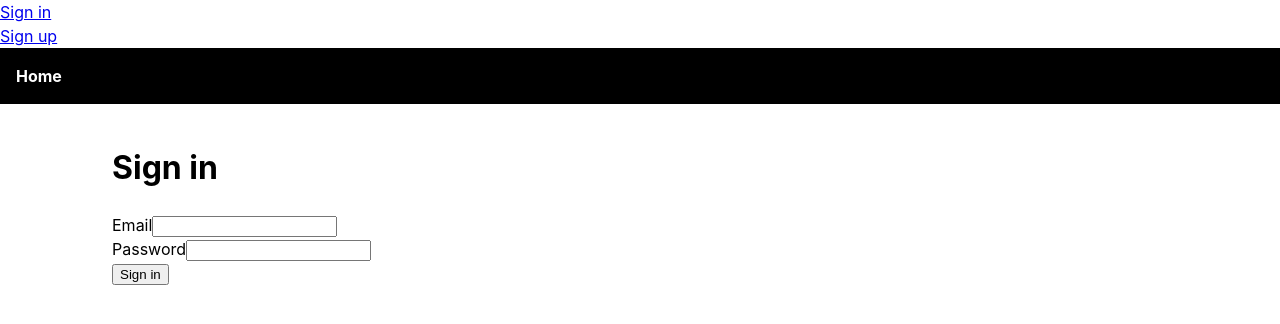
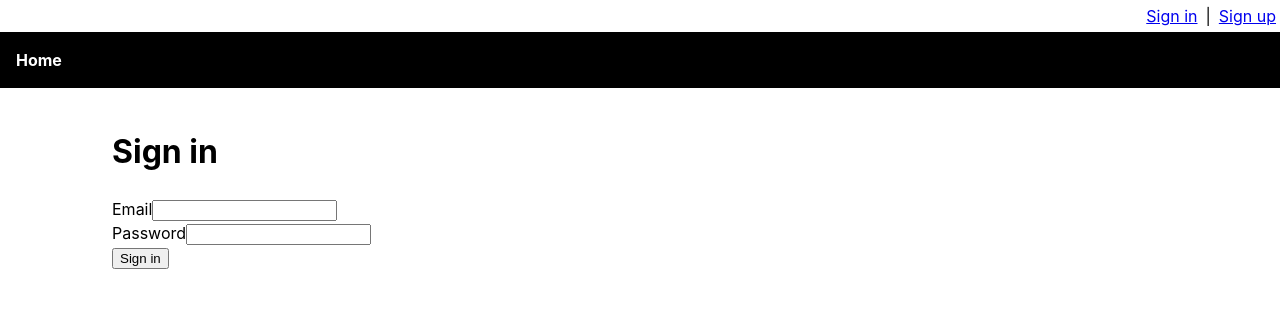
Before and after one commit to rpg0001/starter-project, a React (Create React App) app in the folder ui/: page /auth/signin in a window 1280 px wide. Shown: the top 324 px of the page. Built offline with nearby package versions, Linux system fonts and the light colour scheme; no server answers; the HTML template or start-up script is replaced by a standard one.

Commit message:
(ui) styling and rearranging

```diff
--- a/ui/src/auth/me.tsx
+++ b/ui/src/auth/me.tsx
@@ -7,8 +7,14 @@ export default function Me() {
             {auth.user ?
                 <div>
                     <h1>My account</h1>
-                    <p>Email: {auth.user.email}</p>
-                    <p>Username: {auth.user.username}</p>
+                    <p>
+                        <h2>Email</h2>
+                        <input type="text" disabled={true} value={auth.user.email}></input>
+                    </p>
+                    <p>
+                        <h2>Username</h2>
+                        <input type="text" disabled={true} value={auth.user.username}></input>
+                    </p>
                 </div>
                 :
                 <div>
--- a/ui/src/services/auth.ts
+++ b/ui/src/services/auth.ts
@@ -1,6 +1,6 @@
-import { baseUrl } from "../shared/constants";
+import { baseUrl } from "../utils/constants";
 import { User } from "./users";
-import { axiosGet, axiosPost } from "../shared/axios";
+import { axiosGet, axiosPost } from "../utils/axios";
 import axios, { AxiosResponse } from "axios";
 
 export async function signUp(
@@ -30,11 +30,9 @@ export async function signIn(
 }
 
 export async function signOut(): Promise<AxiosResponse> {
-    console.log("signOut");
     const response = await axios.post(`${baseUrl}/auth/signout`, {}, {
         withCredentials: true
     });
-    console.log("signOut response code: " + response.status)
     return response;
 }
 
--- a/ui/src/services/notes.ts
+++ b/ui/src/services/notes.ts
@@ -1,5 +1,5 @@
-import { baseUrl } from "../shared/constants";
-import { axiosDelete, axiosGet, axiosPatch, axiosPost } from "../shared/axios";
+import { baseUrl } from "../utils/constants";
+import { axiosDelete, axiosGet, axiosPatch, axiosPost } from "../utils/axios";
 
 export interface Note {
     id: number;
--- a/ui/src/services/users.ts
+++ b/ui/src/services/users.ts
@@ -1,5 +1,5 @@
-import { baseUrl } from "../shared/constants";
-import { axiosGet, axiosPatch, axiosDelete } from "../shared/axios";
+import { baseUrl } from "../utils/constants";
+import { axiosGet, axiosPatch, axiosDelete } from "../utils/axios";
 
 export interface User {
     id: number;
--- a/ui/src/shared/Layout.css
+++ b/ui/src/shared/Layout.css
@@ -19,3 +19,13 @@
 main {
     @apply mx-28 my-10;
 }
+
+.auth-navbar ul {
+    @apply
+        flex
+        w-full
+        p-1
+        gap-2
+        justify-end
+    ;
+}
--- a/ui/src/shared/Layout.tsx
+++ b/ui/src/shared/Layout.tsx
@@ -12,10 +12,10 @@ export default function Layout() {
                     {auth.user ?
                         <ul>
                             <li>
-                                <Link to="/auth/me">Account</Link>
+                                <button onClick={() => auth.postSignOut()}>Sign Out</button>
                             </li>
                             <li>
-                                <button onClick={() => auth.postSignOut()}>Sign Out</button>
+                                <Link to="/auth/me">Account</Link>
                             </li>
                         </ul>
                         :
@@ -23,6 +23,7 @@ export default function Layout() {
                             <li>
                                 <Link to="/auth/signin">Sign in</Link>
                             </li>
+                            |
                             <li>
                                 <Link to="/auth/signup">Sign up</Link>
                             </li>
```
Also changed, not shown: ui/src/hooks/useAuth.tsx (+6 -8 lines), ui/src/utils/axios.ts (renamed from ui/src/shared/axios.ts), ui/src/utils/constants.ts (renamed from ui/src/shared/constants.ts).
